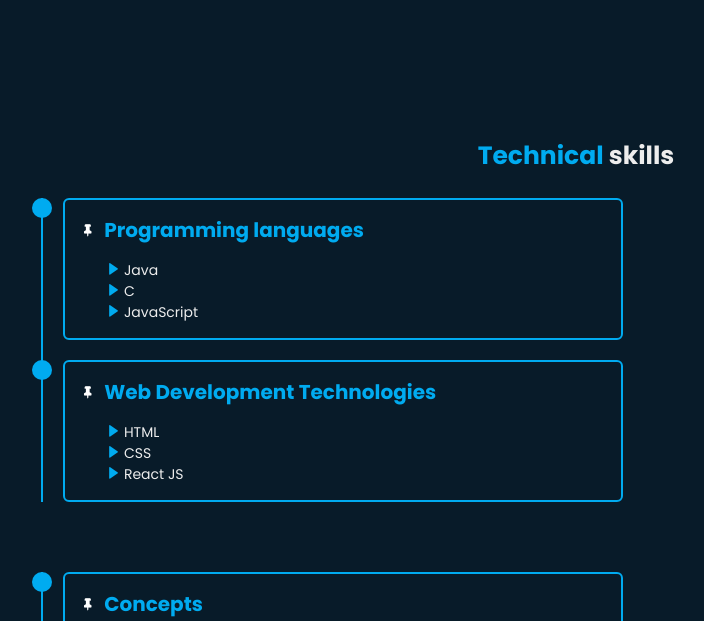
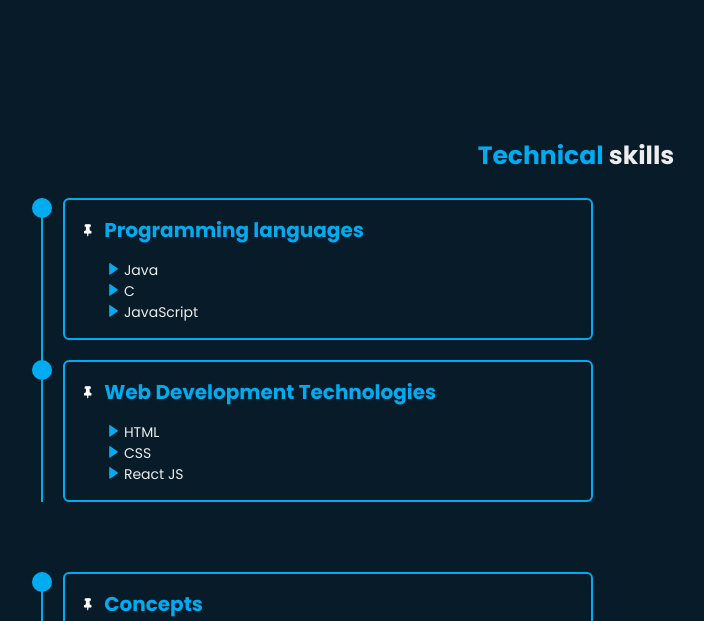
Before and after one commit to SharavanGannu-SG/myPortfolio, a plain HTML site: page my-portfolio/index.html in a window 1280 px wide. Shown: the part 763-1384 px from the top of the page, without its empty margins (74-778 px from the left). Drawn offline with nearby package versions, Linux system fonts and the light colour scheme; a script that the page names is missing.

Commit message:
Update style.css

```diff
--- a/my-portfolio/style.css
+++ b/my-portfolio/style.css
@@ -281,7 +281,7 @@ section {
     position:relative;
     padding-left: 2rem;
     transition: transform 0.5s;
-    width: 58em;
+    width: 55em;
 }
 
 .skills-content:hover{
```
